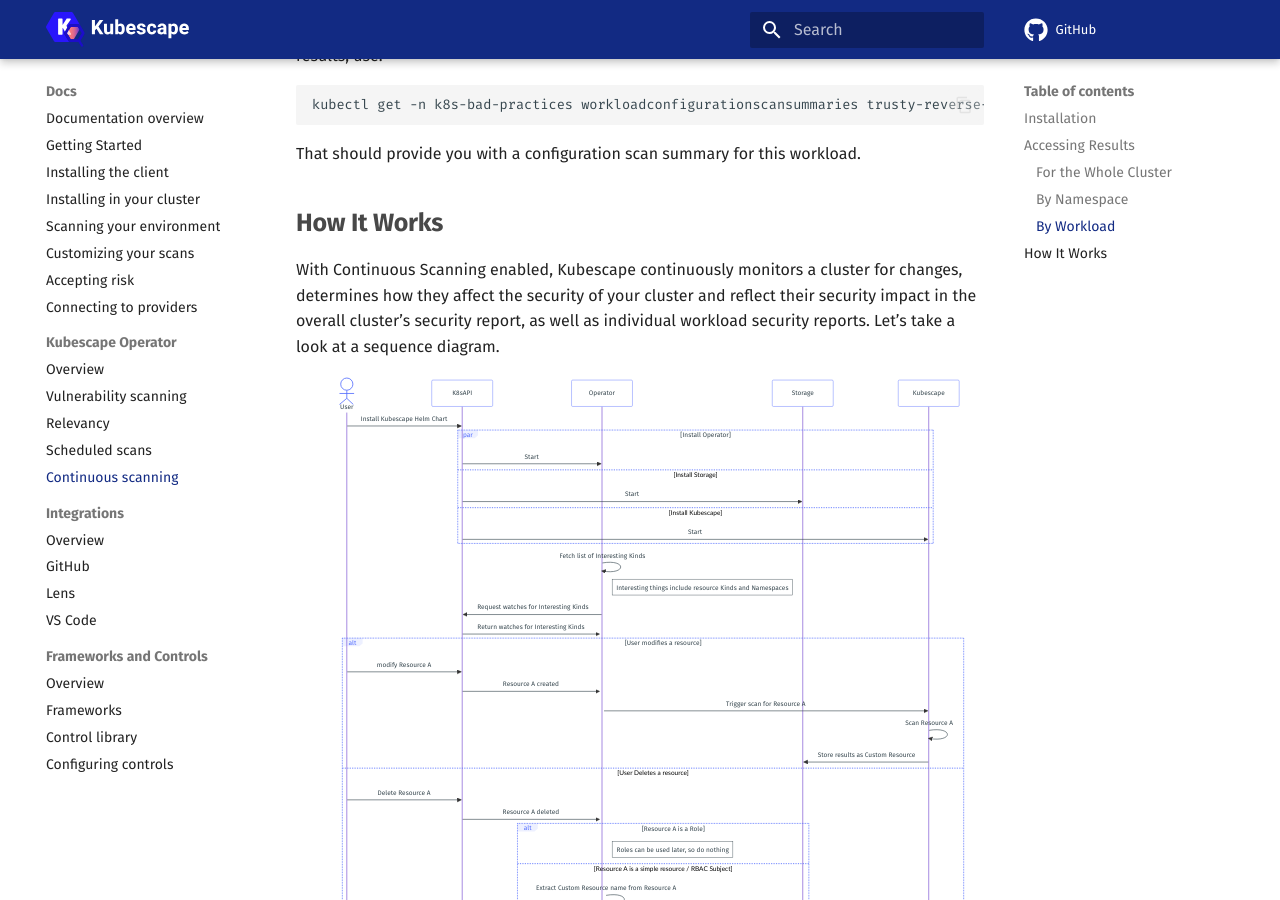
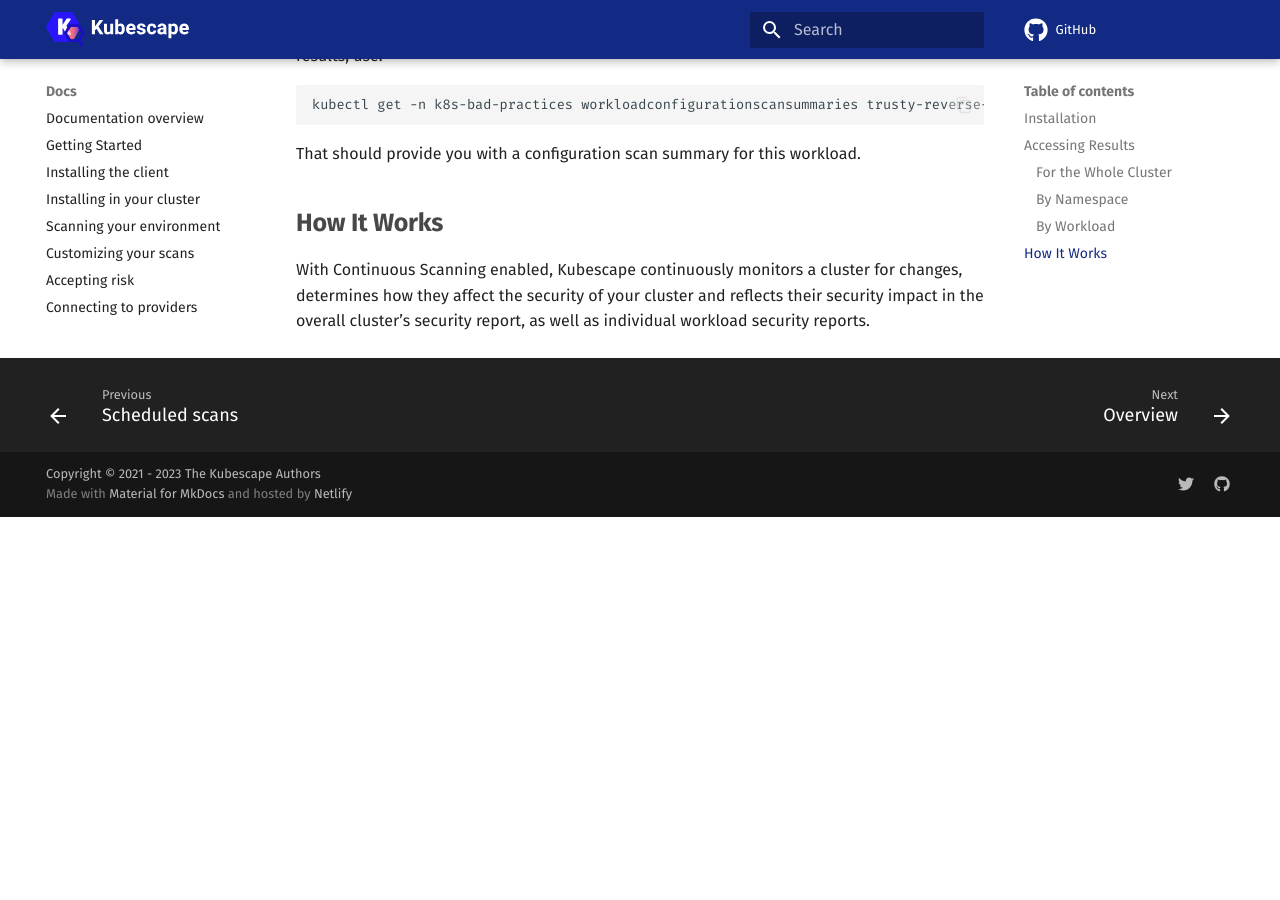
Before and after one commit to kubescape/kubescape.io, an MkDocs documentation site: the page built from docs/docs/operator/continuous-scanning.md, in a window 1280 px wide and 900 px high, scrolled down 1717 px. Built offline with MkDocs 1.6.1 and Material for MkDocs 9.7.7, drawn with Linux system fonts in a browser that asks for light colours; comment, search, counter and statistics services are not loaded; after the commit the page ends 2234 px from its top, so only the background shows below that; some of the changed lines change nothing that is shown.

Commit message:
chore: remove the sequence diagram
Signed-off-by: Vlad Klokun <vklokun@protonmail.ch>

````diff
--- a/docs/docs/operator/continuous-scanning.md
+++ b/docs/docs/operator/continuous-scanning.md
@@ -61,50 +61,4 @@
 
 ## How It Works
 
-With Continuous Scanning enabled, Kubescape continuously monitors a cluster for changes, determines how they affect the security of your cluster and reflect their security impact in the overall cluster’s security report, as well as individual workload security reports. Let’s take a look at a sequence diagram.
-
-
-```mermaid
-sequenceDiagram
-    actor u as User
-    participant k8a as K8sAPI
-    participant kso as Operator
-    participant kss as Storage
-    participant ks as Kubescape
-
-    u ->> k8a: Install Kubescape Helm Chart
-    par Install Operator
-    k8a ->> kso: Start
-    and Install Storage
-    k8a ->> kss: Start
-    and Install Kubescape
-    k8a ->> ks: Start
-    end
-
-    kso ->> kso: Fetch list of Interesting Kinds
-    Note right of kso: Interesting things include resource Kinds and Namespaces
-    kso ->> k8a: Request watches for Interesting Kinds
-    k8a ->>+ kso: Return watches for Interesting Kinds
-
-    alt User modifies a resource
-        u ->> k8a: modify Resource A
-        k8a ->> kso: Resource A created
-        kso ->> ks: Trigger scan for Resource A
-        ks ->> ks: Scan Resource A
-        ks ->> kss: Store results as Custom Resource
-    else User Deletes a resource
-        u ->> k8a: Delete Resource A
-        k8a ->>+ kso: Resource A deleted
-        alt Resource A is a Role
-            Note right of kso: Roles can be used later, so do nothing
-        else Resource A is a simple resource / RBAC Subject
-            kso ->> kso: Extract Custom Resource name from Resource A
-            kso ->>+ kss: Remove Custom Resource A
-            kss ->>- kso: Resource removed
-        else Resource A is a RoleBinding
-            kso ->> kso: Read the RoleBinding
-            kso ->> kso: Calculate Custom Resource names for subjects S_1, ..., S_n
-            kso ->> kss: Delete calculated Custom Resources for S_1, ..., S_n
-        end
-    end
-```
+With Continuous Scanning enabled, Kubescape continuously monitors a cluster for changes, determines how they affect the security of your cluster and reflects their security impact in the overall cluster’s security report, as well as individual workload security reports.
--- a/mkdocs.yml
+++ b/mkdocs.yml
@@ -107,8 +107,3 @@
   - pymdownx.inlinehilite
   - pymdownx.snippets
   - pymdownx.superfences
-  - pymdownx.superfences:
-      custom_fences:
-        - name: mermaid
-          class: mermaid
-          format: !!python/name:pymdownx.superfences.fence_code_format
````
